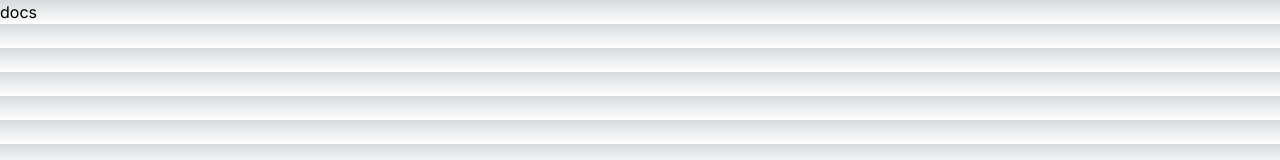
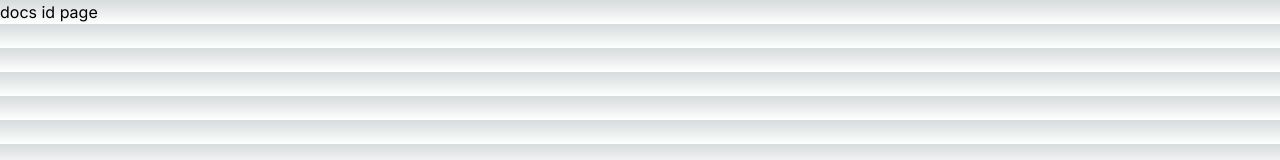
Before and after one commit to dragosdev-code/todo-next, a Next.js app: page /docs in a window 1280 px wide. Shown: the top 160 px of the page. Built offline with nearby package versions, Linux system fonts and the light colour scheme.

Commit message:
dynamic routing

```diff
--- /dev/null
+++ b/app/docs/[[...id]]/page.tsx
@@ -0,0 +1,6 @@
+const DocsIdPage = ({ params }) => {
+  console.log({ params })
+  return <div>docs id page {params.id.join(' / ')}</div>
+}
+
+export default DocsIdPage
--- a/app/docs/page.tsx
+++ /dev/null
@@ -1,5 +0,0 @@
-const DocsPage = () => {
-  return <div>docs</div>
-}
-
-export default DocsPage
```
